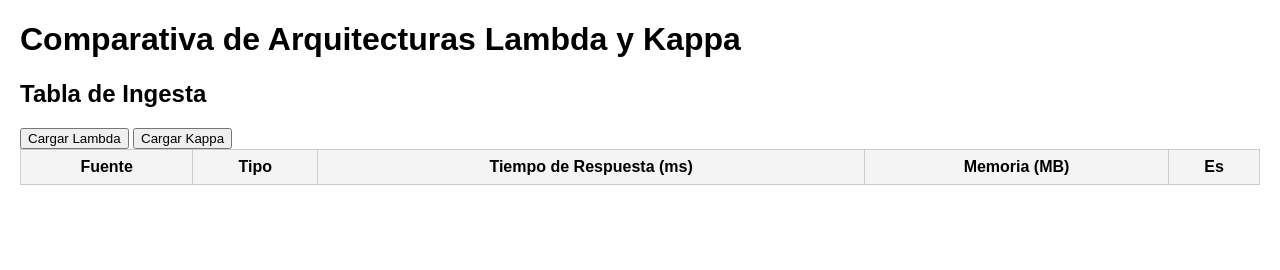
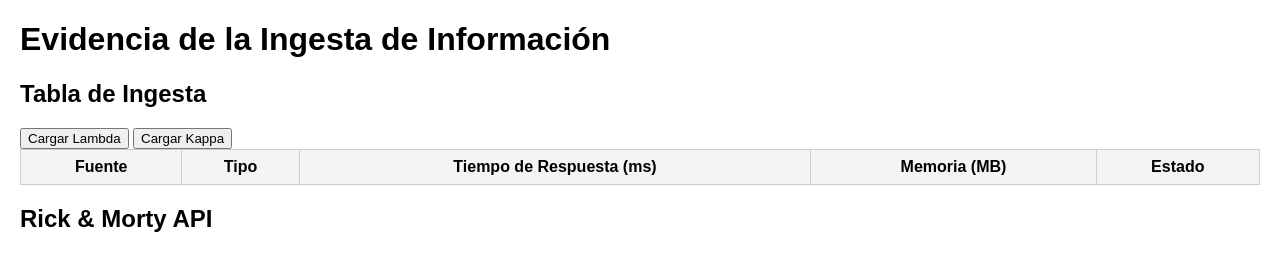
Before and after one commit to Sa-nohe/mi-proyecto-RickMorty, a plain HTML site: page index.html in a window 1280 px wide. Drawn offline with Linux system fonts and the light colour scheme.

Commit message:
Actualizar proyecto de ingesta y Rick & Morty

```diff
--- a/index.html
+++ b/index.html
@@ -18,7 +18,7 @@
 </head>
 <body>
 
-  <h1>Comparativa de Arquitecturas Lambda y Kappa</h1>
+  <h1>Evidencia de la Ingesta de Información</h1>
 
   <h2>Tabla de Ingesta</h2>
   <button onclick="cargarDatos('lambda.json')">Cargar Lambda</button>
@@ -31,4 +31,17 @@
         <th>Tipo</th>
         <th>Tiempo de Respuesta (ms)</th>
         <th>Memoria (MB)</th>
-        <th>Es
+        <th>Estado</th>
+      </tr>
+    </thead>
+    <tbody>
+      <!-- Datos se cargarán aquí -->
+    </tbody>
+  </table>
+
+  <h2>Rick & Morty API</h2>
+  <div id="rick-morty"></div>
+
+  <script src="ingesta.js"></script>
+</body>
+</html>
```
